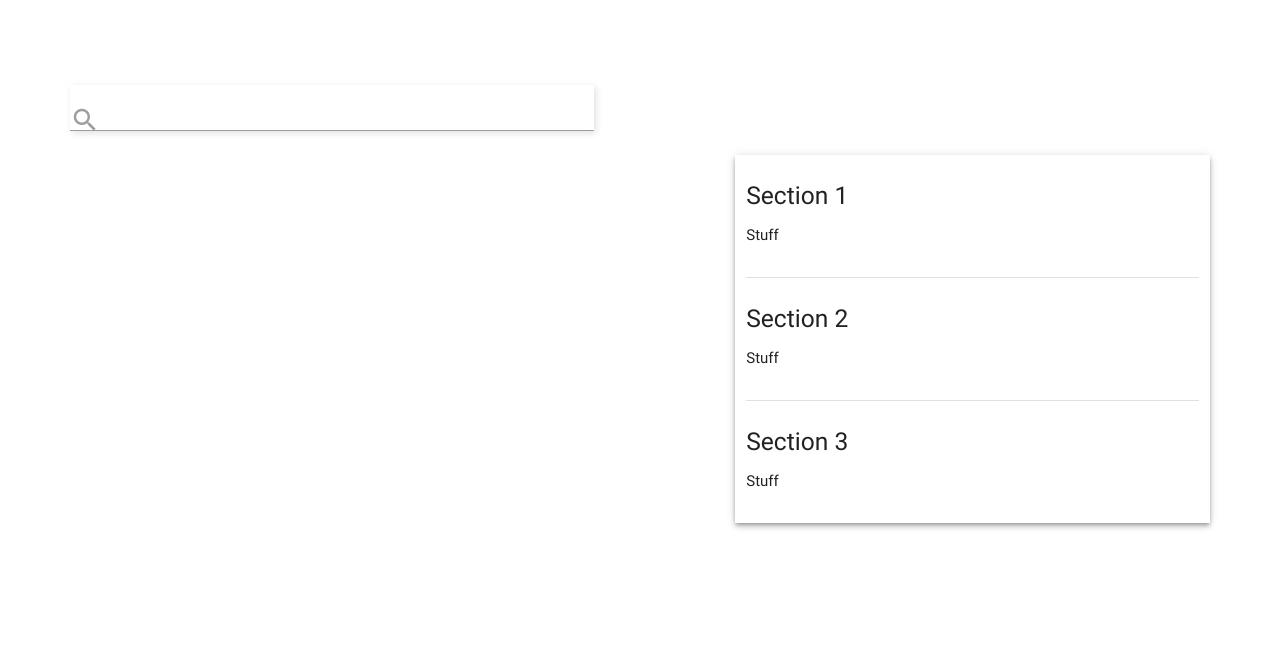
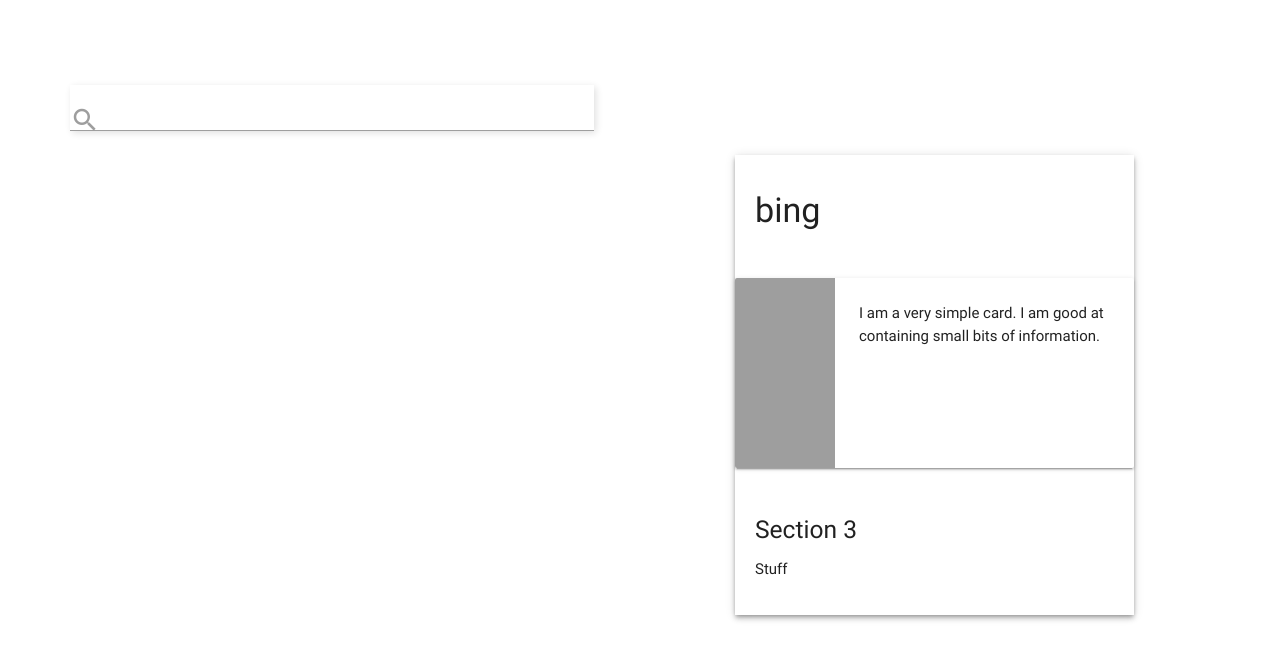
Before and after one commit to TalalTomma/tramms, a PHP site: page /gesucht.php in a window 1280 px wide. Shown: the top 660 px of the page. Run offline with PHP 8.4, Linux system fonts and the light colour scheme; some libraries are stand-ins or nearby versions; grey boxes are pictures that could not be loaded.

Commit message:
Add files via upload

```diff
--- a/gesucht.php
+++ b/gesucht.php
@@ -33,7 +33,7 @@
           </div>
       </form>
   </div></div>
-        <div class="col s5 z-depth-2"  style="margin-top:85px ">
+        <div class="col s5 z-depth-2"  style="width:35%;margin-top:85px;padding:0px ">
           <!--<div class="row" style="width:90%;float:right;margin:30px;margin-top:90px">
             <div class="card">
               <div class="card-content" style="padding:20px;">
@@ -46,17 +46,25 @@
               </div>
             </div> -->
             <div ></div>
+      <div class="section" style="padding:20px">
+        <h4>bing</h4>
+      </div>
+
       <div class="section">
-        <h5>Section 1</h5>
-        <p>Stuff</p>
+        <div class="card horizontal" style="margin:0px">
+              <div class="card-image">
+                <img src="https://lorempixel.com/100/190/nature/6">
+              </div>
+              <div class="card-stacked">
+                <div class="card-content">
+                  <p>I am a very simple card. I am good at containing small bits of information.</p>
+                </div>
+
+              </div>
+            </div>
       </div>
-      <div class="divider"></div>
-      <div class="section">
-        <h5>Section 2</h5>
-        <p>Stuff</p>
-      </div>
-      <div class="divider"></div>
-      <div class="section">
+
+      <div class="section" style="padding:20px">
         <h5>Section 3</h5>
         <p>Stuff</p>
       </div>
```
